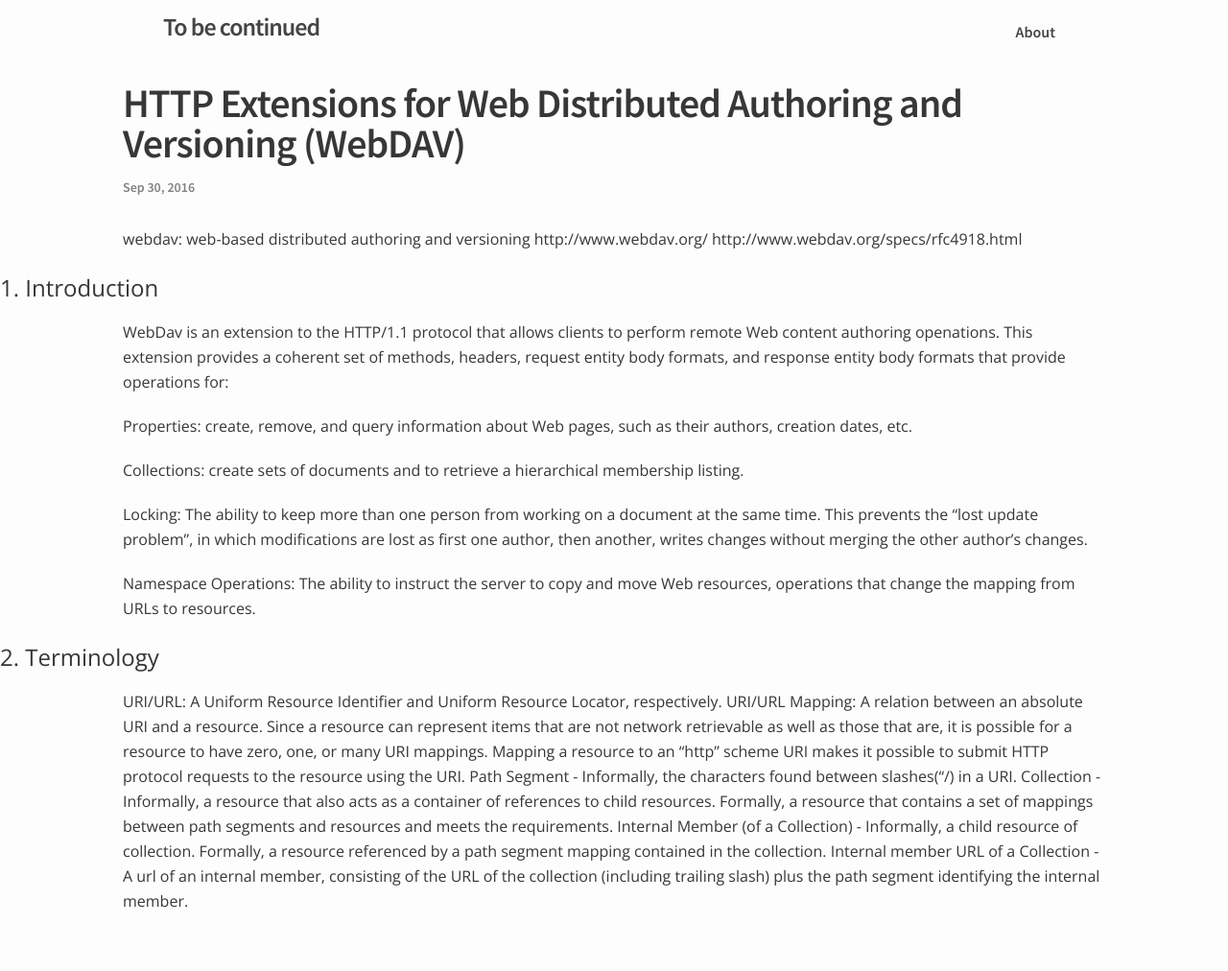
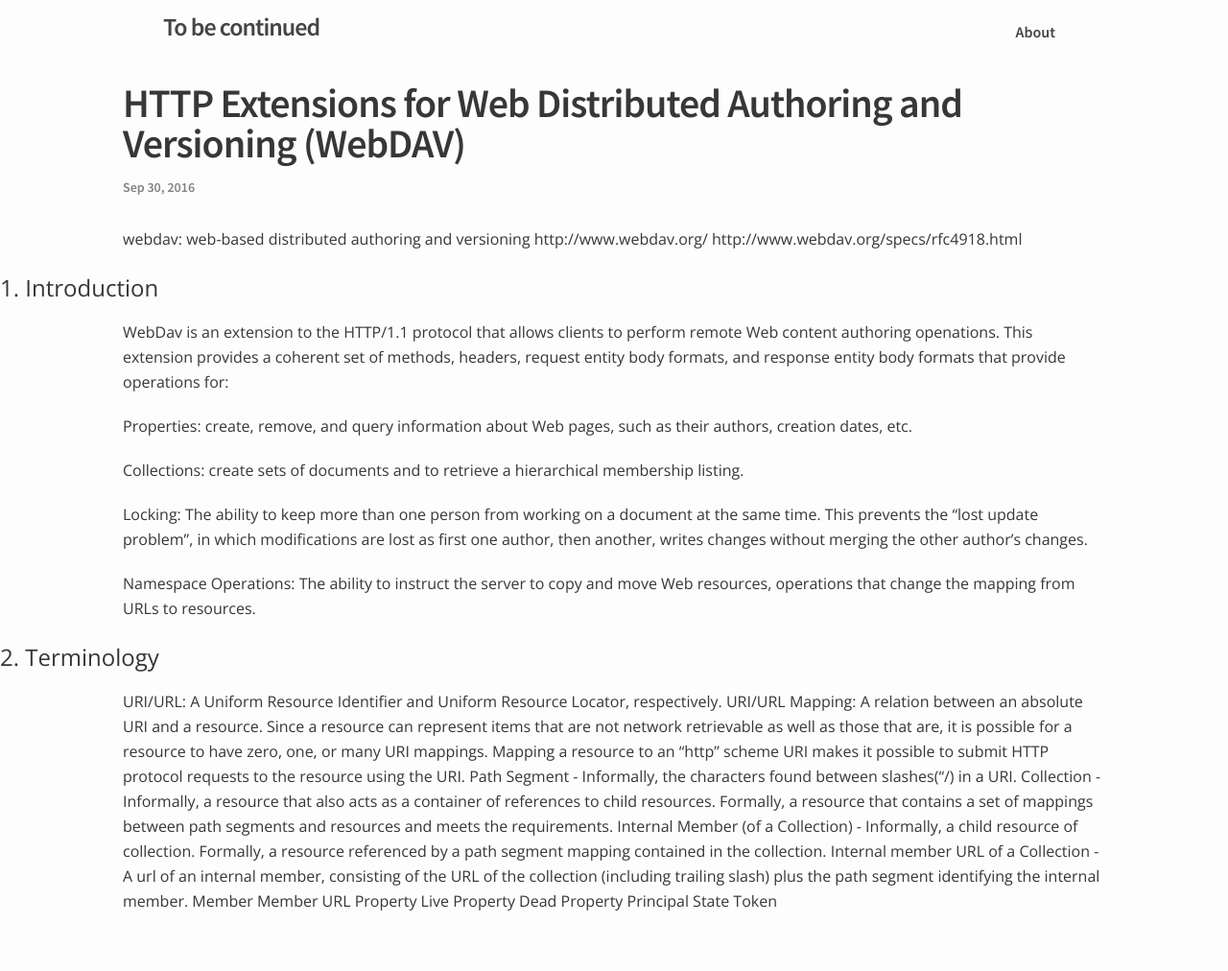
Before and after one commit to weigang992003/weigang992003.github.io, a Jekyll site: the page built from _posts/2016-09-30-WebDav.md, in a window 1280 px wide. Shown: the whole page at 96% size. Built offline with Jekyll 4.4.1, drawn with Linux system fonts in a browser that asks for light colours.

Commit message:
new posts

```diff
--- a/_posts/2016-09-30-WebDav.md
+++ b/_posts/2016-09-30-WebDav.md
@@ -30,3 +30,10 @@ Path Segment - Informally, the characters found between slashes("/) in a URI.
 Collection - Informally, a resource that also acts as a container of references to child resources. Formally, a resource that contains a set of mappings between path segments and resources and meets the requirements.
 Internal Member (of a Collection) - Informally, a child resource of collection. Formally, a resource referenced by a path segment mapping contained in the collection.
 Internal member URL of a Collection - A url of an internal member, consisting of the URL of the collection (including trailing slash) plus the path segment identifying the internal member.
+Member
+Member URL
+Property
+Live Property
+Dead Property
+Principal
+State Token
```
Also changed, not shown: _drafts/2016-10-27-x.md (added, +8 -0 lines), _posts/2016-10-27-NERDTree-help.md (added, +65 -0 lines).
